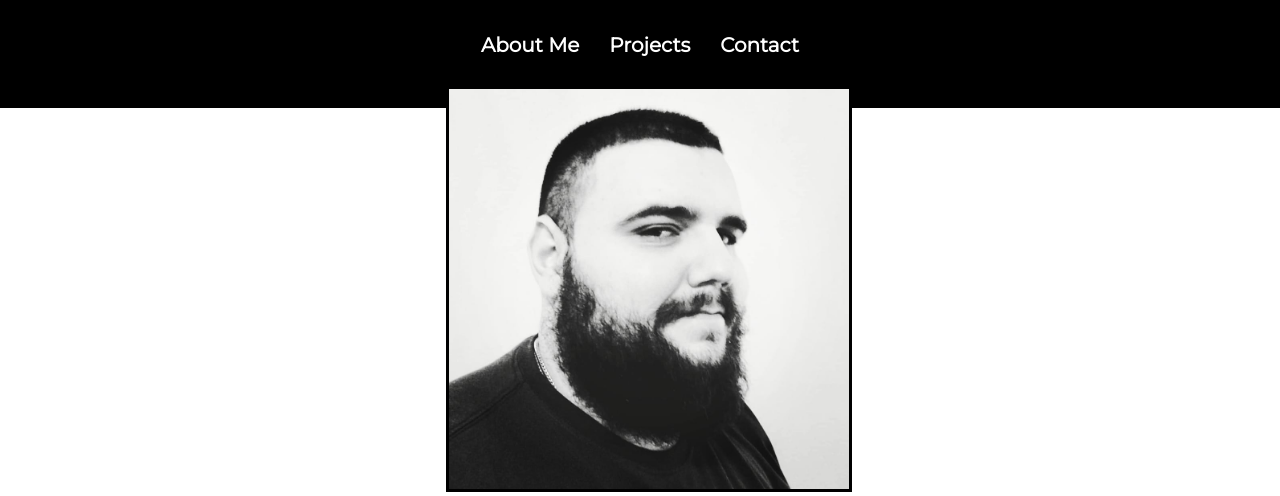
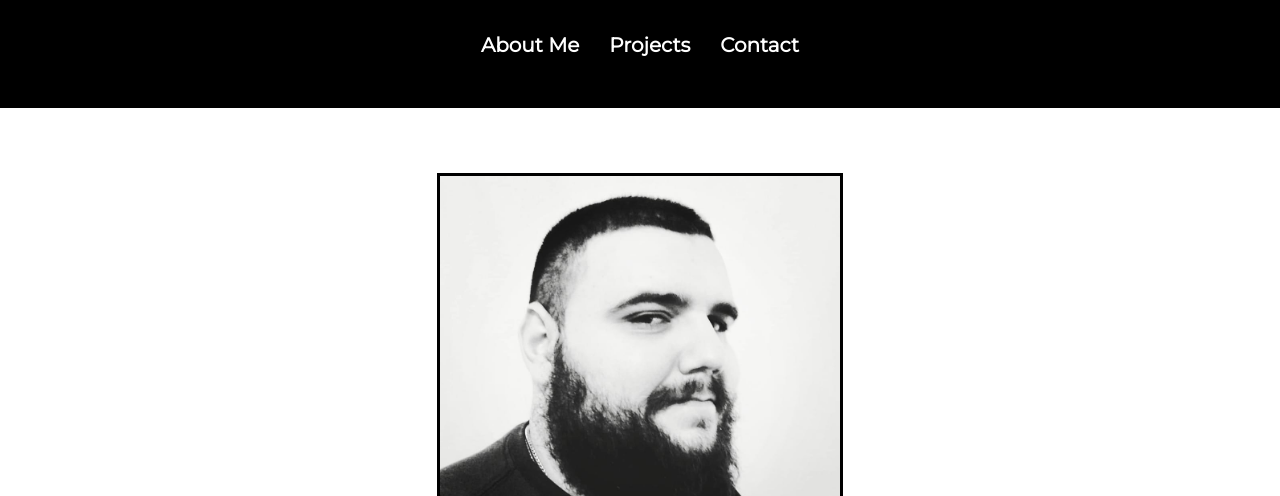
Before and after one commit to austinhjones3/portfolio-assignment, a plain HTML site: page index.html in a window 1280 px wide. Shown: the part 184-680 px from the top of the page. Drawn offline with Linux system fonts and the light colour scheme.

```diff
--- a/style.css
+++ b/style.css
@@ -11,6 +11,7 @@
   padding-top: 5%;
   padding-bottom: 2%;
   margin: -3%;
+  /* min-height: 100px; */
 }
 
 header h1,
@@ -30,8 +31,10 @@
 }
 
 main {
-  margin-left: 6.5%;
-  margin-right: 5%;
+  margin-left: auto;
+  margin-right: auto;
+  max-width: 1024px;
+  text-align: center;
 }
 
 .nav {
@@ -55,7 +58,6 @@
 }
 
 img {
-  margin-top: 15px;
   display: block;
   width: 50%;
   max-width: 400px;
@@ -63,6 +65,10 @@
   margin-right: auto;
   border: solid;
   border-color: black;
+}
+
+#portrait {
+  margin-top: 10%;
 }
 
 section {
@@ -77,6 +83,3 @@
   margin-top: 10px;
   margin-bottom: 5px;
 }
-
-section a {
-}
```
